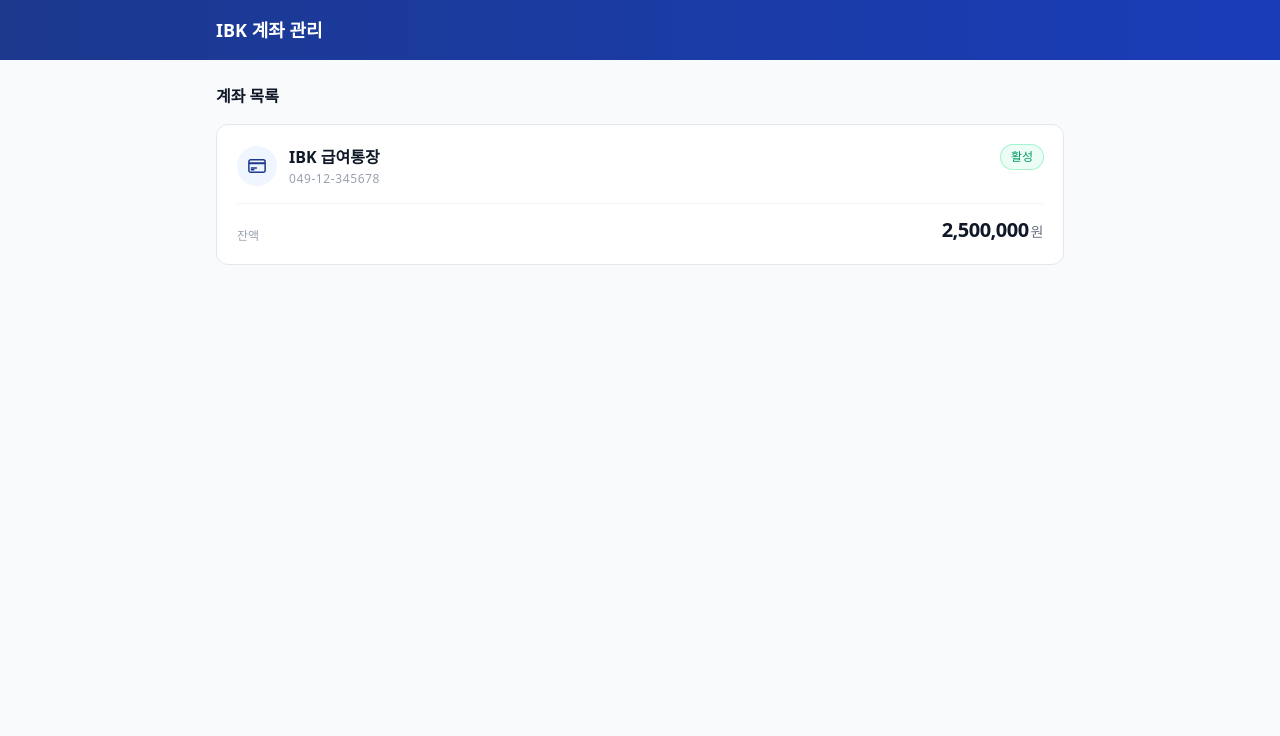
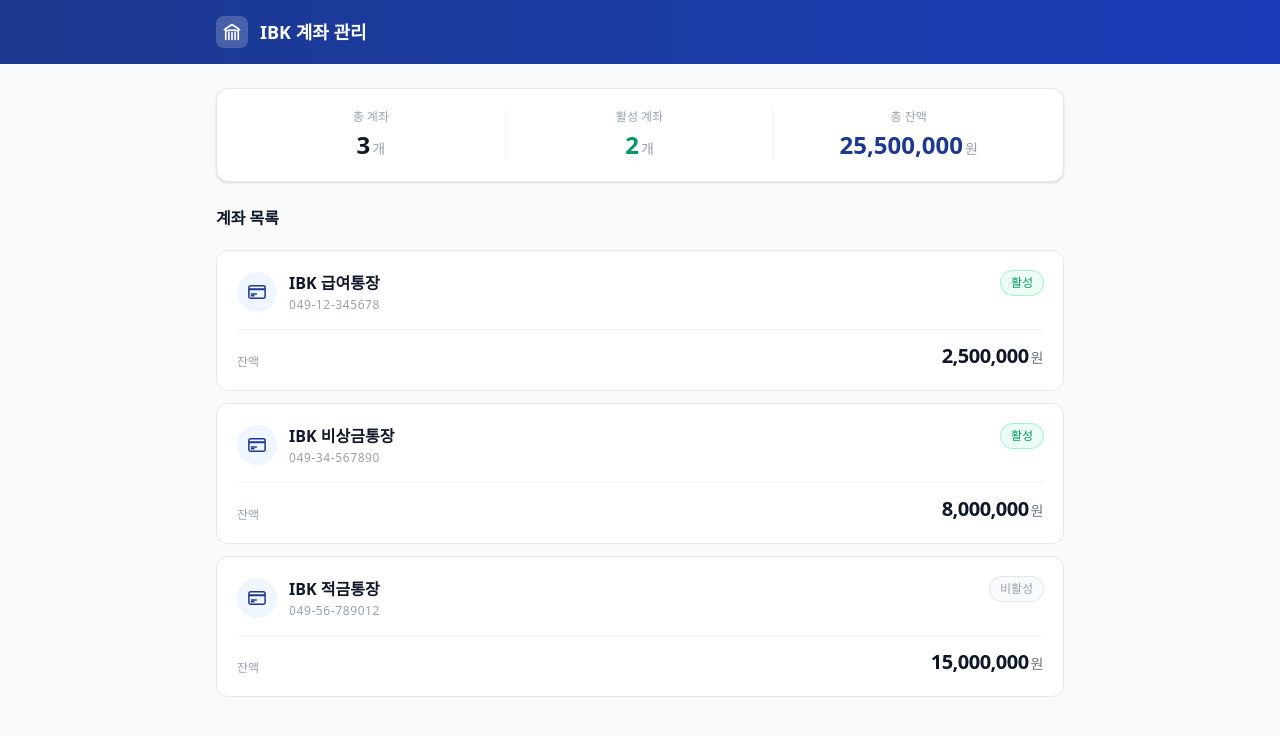
Before and after one commit to soongon/ibk-dashboard, a React (Vite) app: page / in a window 1280 px wide. Shown: the top 736 px of the page. Built offline with nearby package versions, Linux system fonts and the light colour scheme.

Commit message:
Step 3: useState & 배열 렌더링

```diff
--- a/src/App.tsx
+++ b/src/App.tsx
@@ -1,25 +1,62 @@
+import { useState } from 'react';
 import AccountCard from './components/AccountCard';
 import { Account } from './types/Account';
-
-const sampleAccount: Account = {
-  id: '1',
-  accountName: 'IBK 급여통장',
-  accountNumber: '049-12-345678',
-  balance: 2500000,
-  isActive: true,
-};
+import { sampleAccounts } from './mocks/accounts';
 
 export default function App() {
+  const [accounts] = useState<Account[]>(sampleAccounts);
+
+  const totalBalance = accounts.reduce((sum, acc) => sum + acc.balance, 0);
+  const activeCount = accounts.filter((acc) => acc.isActive).length;
+
   return (
     <div className="min-h-screen bg-gray-50">
       <header className="bg-gradient-to-r from-blue-900 to-blue-800 text-white">
-        <div className="max-w-4xl mx-auto px-6 py-4">
-          <h1 className="text-lg font-bold">IBK 계좌 관리</h1>
+        <div className="max-w-4xl mx-auto px-6 py-4 flex justify-between items-center">
+          <div className="flex items-center gap-3">
+            <div className="w-8 h-8 bg-white/20 rounded-lg flex items-center justify-center">
+              <svg className="w-5 h-5" fill="none" viewBox="0 0 24 24" stroke="currentColor" strokeWidth={2}>
+                <path strokeLinecap="round" strokeLinejoin="round" d="M12 21v-8.25M15.75 21v-8.25M8.25 21v-8.25M3 9l9-6 9 6m-1.5 12V10.332A48.36 48.36 0 0012 9.75c-2.551 0-5.056.2-7.5.582V21" />
+              </svg>
+            </div>
+            <h1 className="text-lg font-bold">IBK 계좌 관리</h1>
+          </div>
         </div>
       </header>
+
+      {accounts.length > 0 && (
+        <div className="max-w-4xl mx-auto px-6">
+          <div className="bg-white rounded-xl shadow-sm border border-gray-200 p-5 mt-6 grid grid-cols-3 divide-x divide-gray-100">
+            <div className="text-center px-4">
+              <p className="text-xs text-gray-400 mb-1">총 계좌</p>
+              <p className="text-2xl font-bold text-gray-900">{accounts.length}<span className="text-sm font-normal text-gray-400 ml-0.5">개</span></p>
+            </div>
+            <div className="text-center px-4">
+              <p className="text-xs text-gray-400 mb-1">활성 계좌</p>
+              <p className="text-2xl font-bold text-emerald-600">{activeCount}<span className="text-sm font-normal text-gray-400 ml-0.5">개</span></p>
+            </div>
+            <div className="text-center px-4">
+              <p className="text-xs text-gray-400 mb-1">총 잔액</p>
+              <p className="text-2xl font-bold text-blue-900">{totalBalance.toLocaleString()}<span className="text-sm font-normal text-gray-400 ml-0.5">원</span></p>
+            </div>
+          </div>
+        </div>
+      )}
+
       <main className="max-w-4xl mx-auto px-6 py-6">
-        <h2 className="text-base font-bold text-gray-900 mb-4">계좌 목록</h2>
-        <AccountCard account={sampleAccount} />
+        <h2 className="text-base font-bold text-gray-900 mb-5">계좌 목록</h2>
+
+        {accounts.length === 0 ? (
+          <div className="text-center py-16 bg-white rounded-xl border border-dashed border-gray-300">
+            <p className="text-gray-400 mb-1">등록된 계좌가 없습니다.</p>
+          </div>
+        ) : (
+          <div className="grid gap-3">
+            {accounts.map((acc) => (
+              <AccountCard key={acc.id} account={acc} />
+            ))}
+          </div>
+        )}
       </main>
     </div>
   );
--- /dev/null
+++ b/src/mocks/accounts.ts
@@ -0,0 +1,25 @@
+import { Account } from '../types/Account';
+
+export const sampleAccounts: Account[] = [
+  {
+    id: '1',
+    accountName: 'IBK 급여통장',
+    accountNumber: '049-12-345678',
+    balance: 2500000,
+    isActive: true,
+  },
+  {
+    id: '2',
+    accountName: 'IBK 비상금통장',
+    accountNumber: '049-34-567890',
+    balance: 8000000,
+    isActive: true,
+  },
+  {
+    id: '3',
+    accountName: 'IBK 적금통장',
+    accountNumber: '049-56-789012',
+    balance: 15000000,
+    isActive: false,
+  },
+];
```
